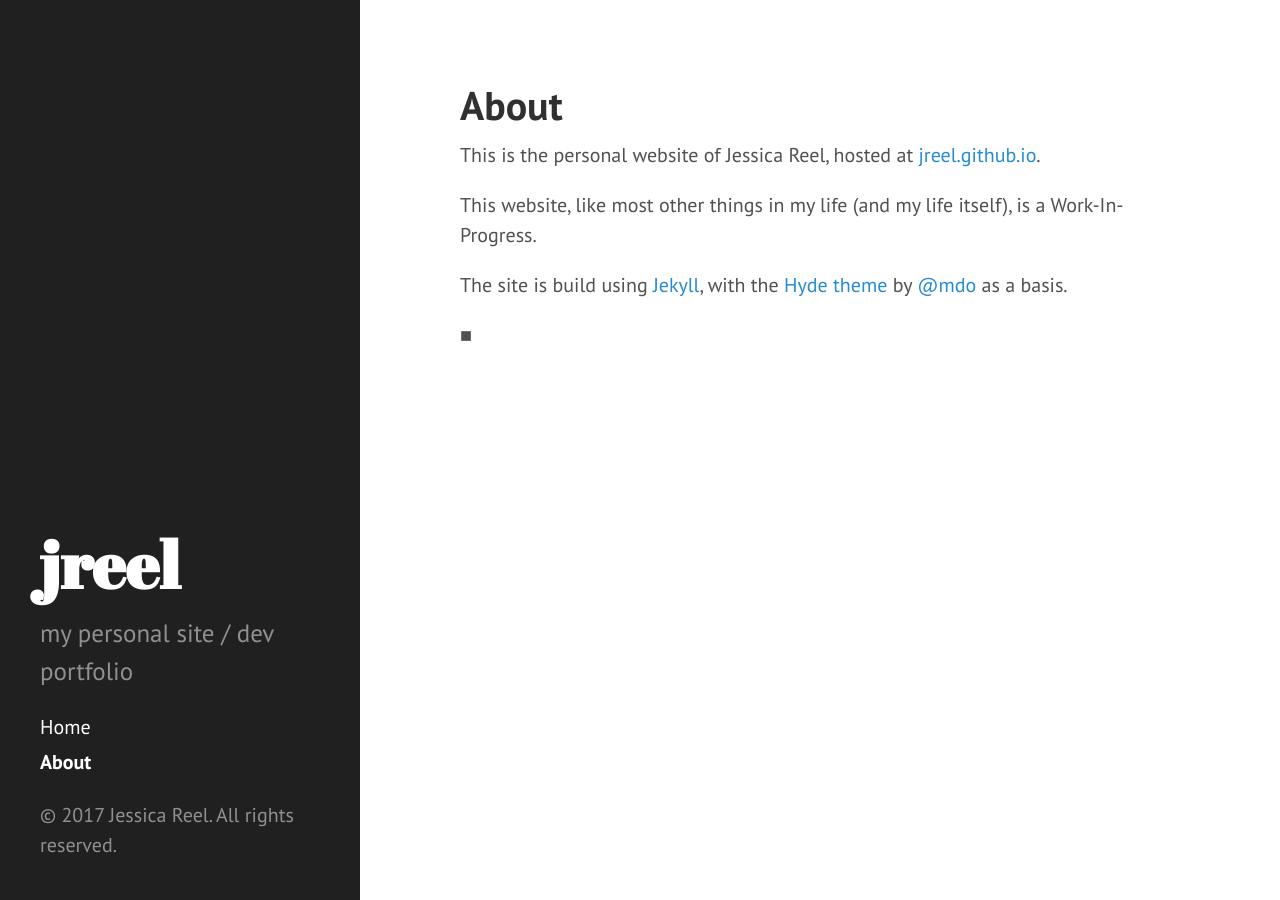
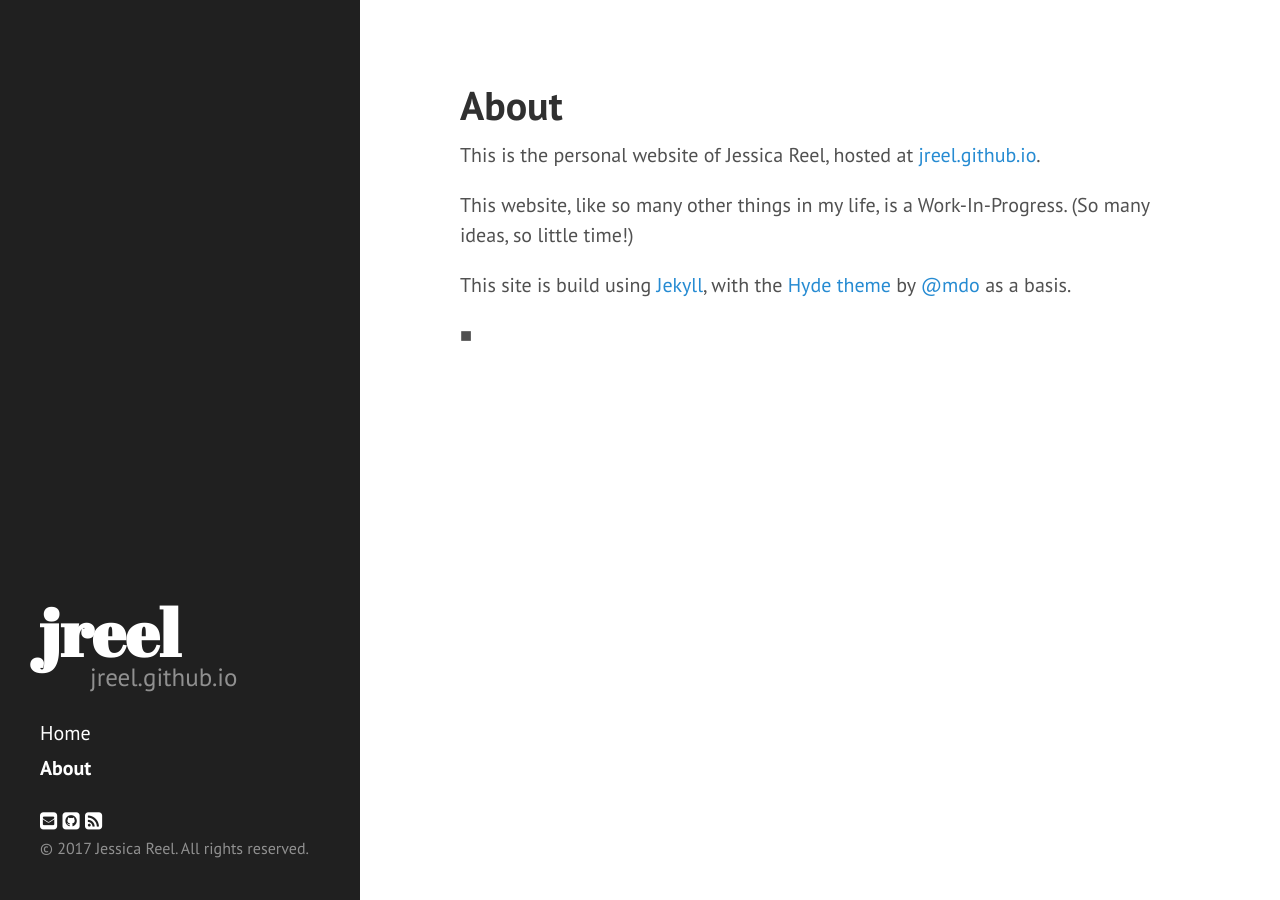
Before and after one commit to jreel/jreel.github.io, a Jekyll site: the page built from about.md, in a window 1280 px wide. Built offline with Jekyll 4.4.1, drawn with Linux system fonts in a browser that asks for light colours; nearby versions of some CDN libraries.

Commit message:
initial changes, fixes, and tweaks

```diff
--- a/_config.yml
+++ b/_config.yml
@@ -4,7 +4,7 @@ locale:  "en"
 title:  "jreel"
 title_separator:  " | "
 name:  "Jessica Reel"
-tagline:  "yet another github user site"
+tagline:  "jreel.github.io"
 description:  "my personal site / dev portfolio"
 url:  ""
 baseurl:  ""
--- a/_includes/head.html
+++ b/_includes/head.html
@@ -19,6 +19,9 @@
   <link rel="stylesheet" href="{{ site.baseurl }}/public/css/poole.css">
   <link rel="stylesheet" href="{{ site.baseurl }}/public/css/syntax.css">
   <link rel="stylesheet" href="{{ site.baseurl }}/public/css/hyde.css">
+  <link rel="stylesheet" href="{{ site.baseurl }}/public/css/my-styles.css">
+
+  <link rel="stylesheet" href="https://cdnjs.cloudflare.com/ajax/libs/font-awesome/4.3.0/css/font-awesome.min.css">
   <link rel="stylesheet" href="http://fonts.googleapis.com/css?family=PT+Sans:400,400italic,700|Abril+Fatface">
 
   <!-- Icons -->
--- a/_includes/sidebar.html
+++ b/_includes/sidebar.html
@@ -6,7 +6,7 @@
           {{ site.title }}
         </a>
       </h1>
-      <p class="lead">{{ site.description }}</p>
+      <p class="lead tagline">{{ site.tagline }}</p>
     </div>
 
     <nav class="sidebar-nav">
@@ -33,6 +33,50 @@
       -->
     </nav>
 
-    <p>&copy; {{ site.time | date: '%Y' }} {{ site.author.name }}. All rights reserved.</p>
+    <div id="social-media">
+      {% if site.footer-links.email %}
+      <a href="mailto:{{ site.footer-links.email }}" title="Email us"><i
+              class="fa fa-envelope-square"></i></a>
+      {% endif %}
+      {% if site.footer-links.facebook %}
+      <a href="https://www.facebook.com/{{ site.footer-links.facebook }}" title="Facebook"><i
+              class="fa fa-facebook-square"></i></a>
+      {% endif %}
+      {% if site.footer-links.twitter %}
+      <a href="https://www.twitter.com/{{ site.footer-links.twitter }}" title="Twitter"><i
+              class="fa fa-twitter-square"></i></a>
+      {% endif %}
+      {% if site.footer-links.googleplus %}
+      <a href="https://plus.google.com/{{ site.footer-links.googleplus }}" title="Google+"><i
+              class="fa fa-google-plus-square"></i></a>
+      {% endif %}
+      {% if site.footer-links.github %}
+      <a href="https://github.com/{{ site.footer-links.github }}" title="GitHub"><i
+              class="fa fa-github-square"></i></a>
+      {% endif %}
+      {% if site.footer-links.linkedin %}
+      <a href="https://www.linkedin.com/in/{{ site.footer-links.linkedin }}" title="LinkedIn"><i
+              class="fa fa-linkedin-square"></i></a>
+      {% endif %}
+      {% if site.footer-links.instagram %}
+      <a href="https://instagram.com/{{ site.footer-links.instagram }}" title="Instagram"><i
+              class="fa fa-instagram"></i></a>
+      {% endif %}
+      {% if site.footer-links.stackoverflow %}
+      <a href="http://stackoverflow.com/{{ site.footer-links.stackoverflow }}" title="StackOverflow"><i
+              class="fa fa-stack-overflow"></i></a>
+      {% endif %}
+      {% if site.footer-links.youtube %}
+      <a href="https://youtube.com/{{ site.footer-links.youtube }}" title="YouTube"><i
+              class="fa fa-youtube"></i></a>
+      {% endif %}
+      {% if site.footer-links.rss %}
+      <a href="/feed.xml" title="RSS"><i
+              class="fa fa-rss-square"></i></a>
+      {% endif %}
+    </div>
+
+
+    <p class="small">&copy; {{ site.time | date: '%Y' }} {{ site.author.name }}. All rights reserved.</p>
   </div>
 </div>
--- a/about.md
+++ b/about.md
@@ -6,8 +6,8 @@ permalink: /about/
 
 This is the personal website of Jessica Reel, hosted at [jreel.github.io](http://jreel.github.io).
 
-This website, like most other things in my life (and my life itself), is a Work-In-Progress.
+This website, like so many other things in my life, is a Work-In-Progress. (So many ideas, so little time!)
 
-The site is build using [Jekyll](http://jekyllrb.com), with the [Hyde theme](https://github.com/poole/hyde) by [@mdo](https://twitter.com/mdo) as a basis.
+This site is build using [Jekyll](http://jekyllrb.com), with the [Hyde theme](https://github.com/poole/hyde) by [@mdo](https://twitter.com/mdo) as a basis.
 
 ■
--- /dev/null
+++ b/public/css/my-styles.css
@@ -0,0 +1,11 @@
+.sidebar .sidebar-about {
+
+}
+.sidebar .tagline {
+    margin-left: 2em;
+    margin-top: -1em;
+}
+
+.small {
+    font-size: 0.8em;
+}
```
